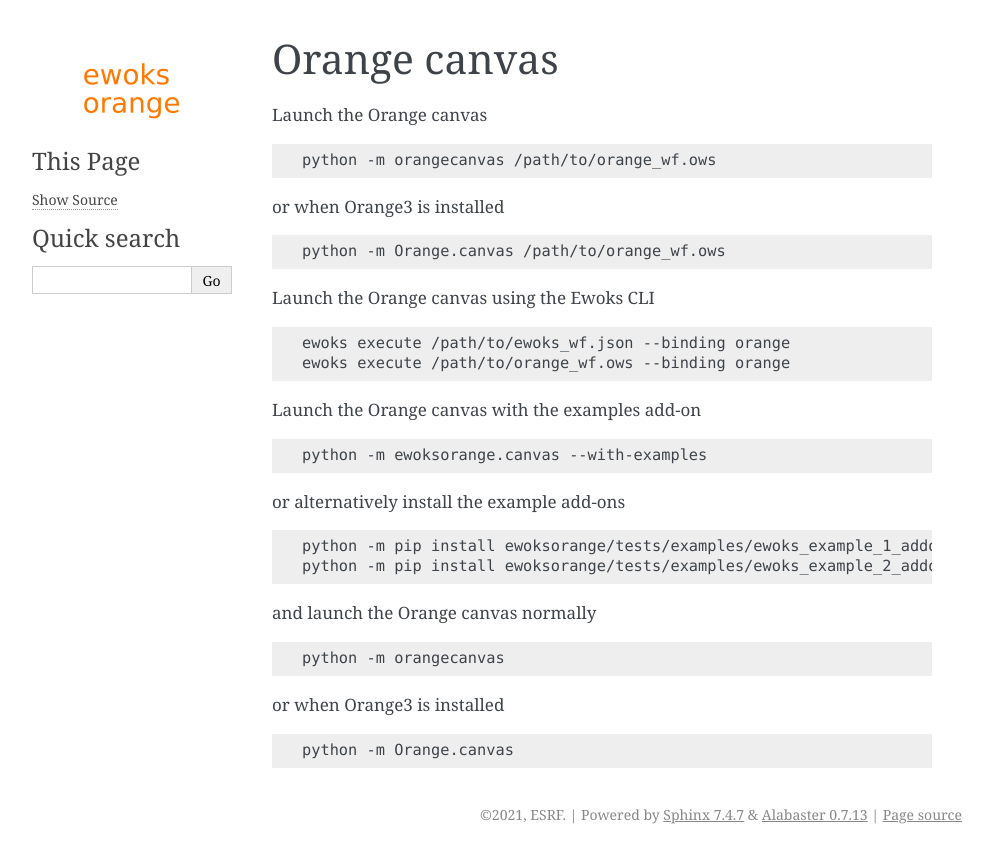
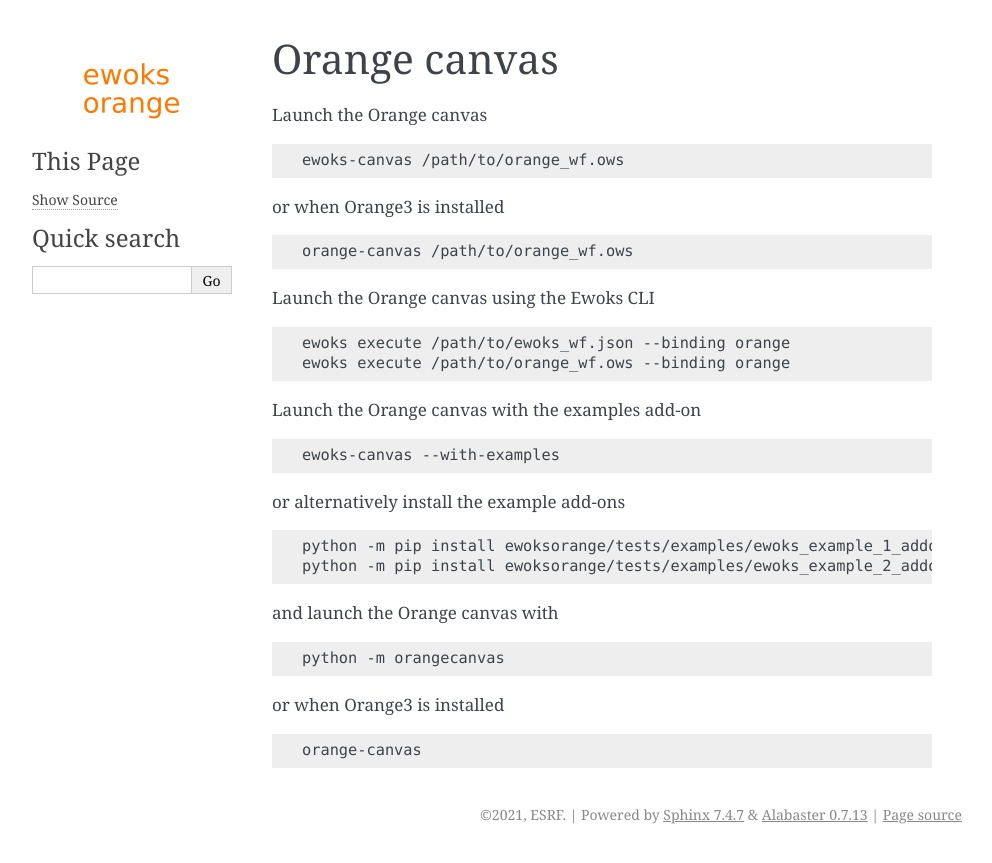
Before and after one commit to ewoks-kit/ewoksorange, a Sphinx documentation site: the page built from doc/canvas.rst, in a window 1280 px wide. Shown: the top 863 px of the page, without its empty margins (148-1140 px from the left). Built offline with Sphinx 7.4.7, drawn with Linux system fonts in a browser that asks for light colours.

Commit message:
console script for ewoks canvas

```diff
--- a/doc/canvas.rst
+++ b/doc/canvas.rst
@@ -5,13 +5,13 @@
 
 .. code-block:: bash
 
-    python -m orangecanvas /path/to/orange_wf.ows
+    ewoks-canvas /path/to/orange_wf.ows
 
 or when Orange3 is installed
 
 .. code-block:: bash
 
-    python -m Orange.canvas /path/to/orange_wf.ows
+    orange-canvas /path/to/orange_wf.ows
 
 Launch the Orange canvas using the Ewoks CLI
 
@@ -24,7 +24,7 @@
 
 .. code-block:: bash
 
-    python -m ewoksorange.canvas --with-examples
+    ewoks-canvas --with-examples
 
 or alternatively install the example add-ons
 
@@ -33,7 +33,7 @@
     python -m pip install ewoksorange/tests/examples/ewoks_example_1_addon
     python -m pip install ewoksorange/tests/examples/ewoks_example_2_addon
 
-and launch the Orange canvas normally
+and launch the Orange canvas with
 
 .. code-block:: bash
 
@@ -43,4 +43,4 @@
 
 .. code-block:: bash
 
-    python -m Orange.canvas
+    orange-canvas
--- a/setup.cfg
+++ b/setup.cfg
@@ -44,6 +44,10 @@
 orange =
     Orange3
 
+[options.entry_points]
+console_scripts =
+    ewoks-canvas=ewoksorange.canvas.main:main
+
 # E501 (line too long) ignored for now
 # E203 and W503 incompatible with black formatting (https://black.readthedocs.io/en/stable/compatible_configs.html#flake8)
 [flake8]
```
Also changed, not shown: README.md (+6 -6 lines), 3 other files.
